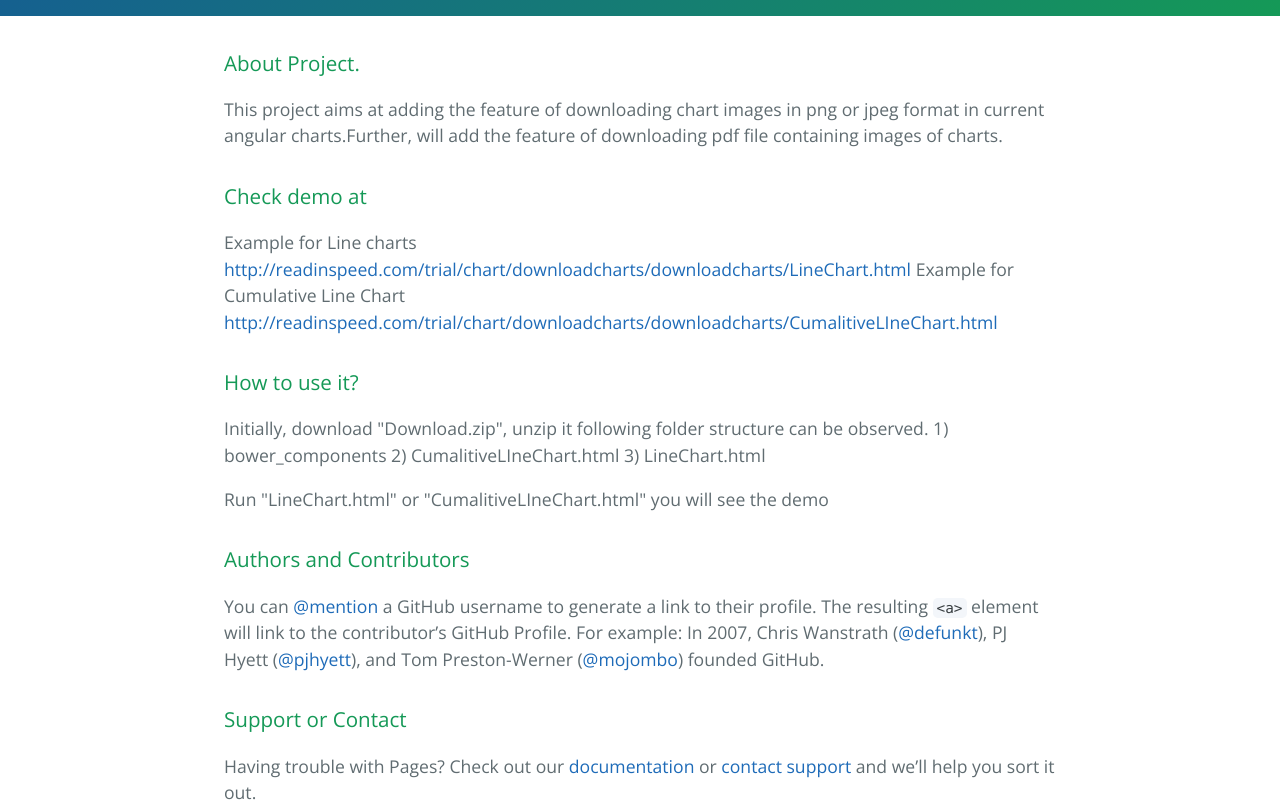
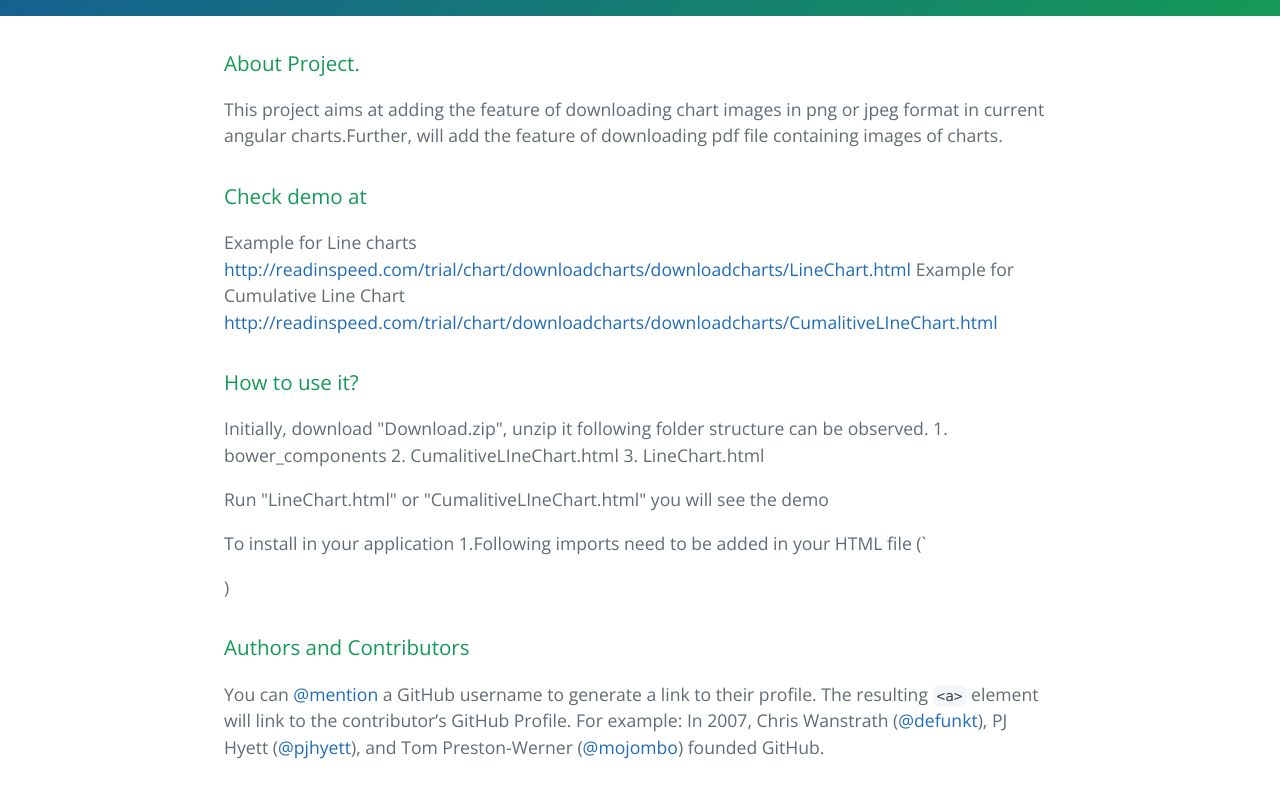
Before and after one commit to gansubhai/downloadcharts, a plain HTML site: page index.html in a window 1280 px wide. Shown: the part 367-1167 px from the top of the page. Drawn offline with nearby package versions, Linux system fonts and the light colour scheme.

```diff
--- a/index.html
+++ b/index.html
@@ -36,11 +36,33 @@ Example for Cumulative Line Chart
 <a id="how-to-use-it" class="anchor" href="#how-to-use-it" aria-hidden="true"><span aria-hidden="true" class="octicon octicon-link"></span></a>How to use it?</h3>
 
 <p>Initially, download "Download.zip", unzip it following folder structure can be observed.
-1) bower_components
-2) CumalitiveLIneChart.html
-3) LineChart.html</p>
+1. bower_components
+2. CumalitiveLIneChart.html
+3. LineChart.html</p>
 
 <p>Run "LineChart.html" or "CumalitiveLIneChart.html" you will see the demo</p>
+
+<p>To install in your application
+1.Following imports need to be added in your HTML file
+(`</p>
+
+
+
+
+
+
+
+
+
+
+
+
+
+
+
+
+<p>
+)</p>
 
 <h3>
 <a id="authors-and-contributors" class="anchor" href="#authors-and-contributors" aria-hidden="true"><span aria-hidden="true" class="octicon octicon-link"></span></a>Authors and Contributors</h3>
```
Also changed, not shown: params.json (+1 -1 lines).
